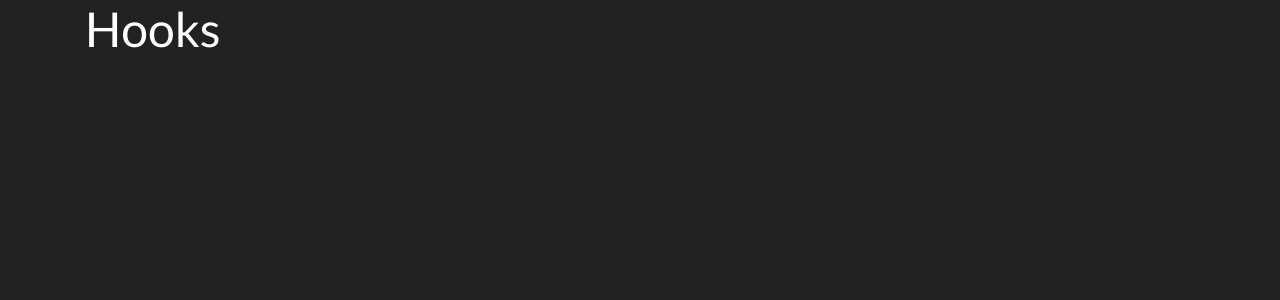
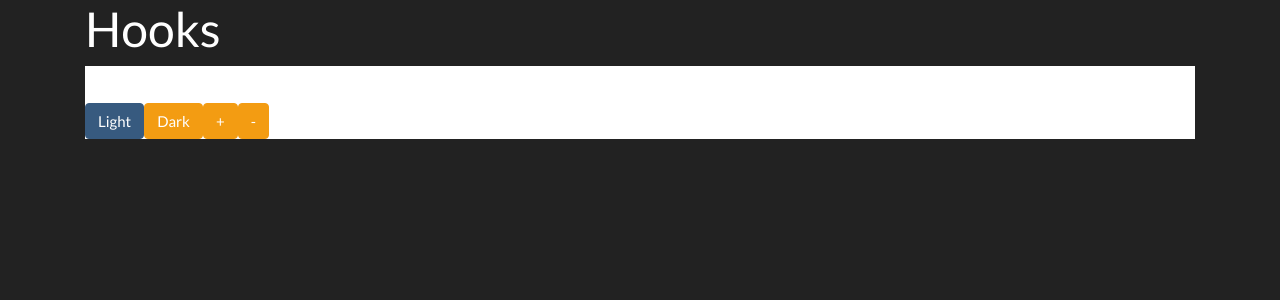
Before and after one commit to arborin/feedback_react_app, a React (Create React App) app: page / in a window 1280 px wide. Shown: the top 300 px of the page. Built offline with nearby package versions, Linux system fonts and the light colour scheme.

Commit message:
[ADD] useState basics

```diff
--- a/src/App.js
+++ b/src/App.js
@@ -1,10 +1,29 @@
+import { useState } from "react"
 
 export default function App() {
   return (
     <>
       <div className="container">
         <h1>Hooks</h1>
+        <HookSwitch />
       </div>
     </>
   )
 }
+
+
+const HookSwitch = () => {
+
+  const [color, setColor] = useState('white')
+  const [fontSize, setFontSize] = useState(14)
+
+  return (
+    <div style={{ background: color, fontSize: fontSize }}>
+      <p>some text for fontsize test</p>
+      <button className="btn btn-primary" onClick={() => setColor('white')}>Light</button>
+      <button className="btn btn-warning" onClick={() => setColor('black')}>Dark</button>
+      <button className="btn btn-warning" onClick={() => setFontSize(fontSize + 2)}>+</button>
+      <button className="btn btn-warning" onClick={() => setFontSize(fontSize - 2)}>-</button>
+    </div>
+  )
+}
```
